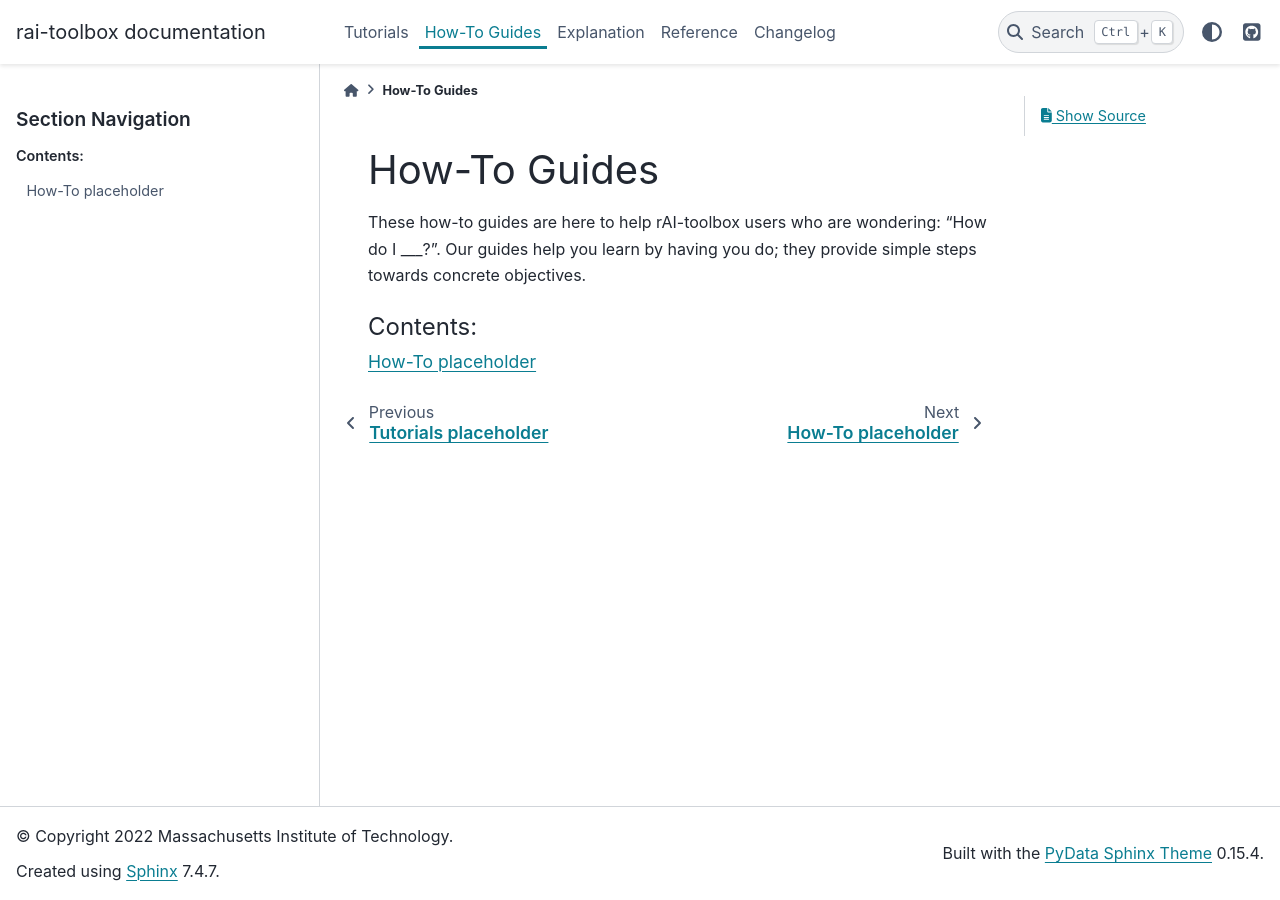
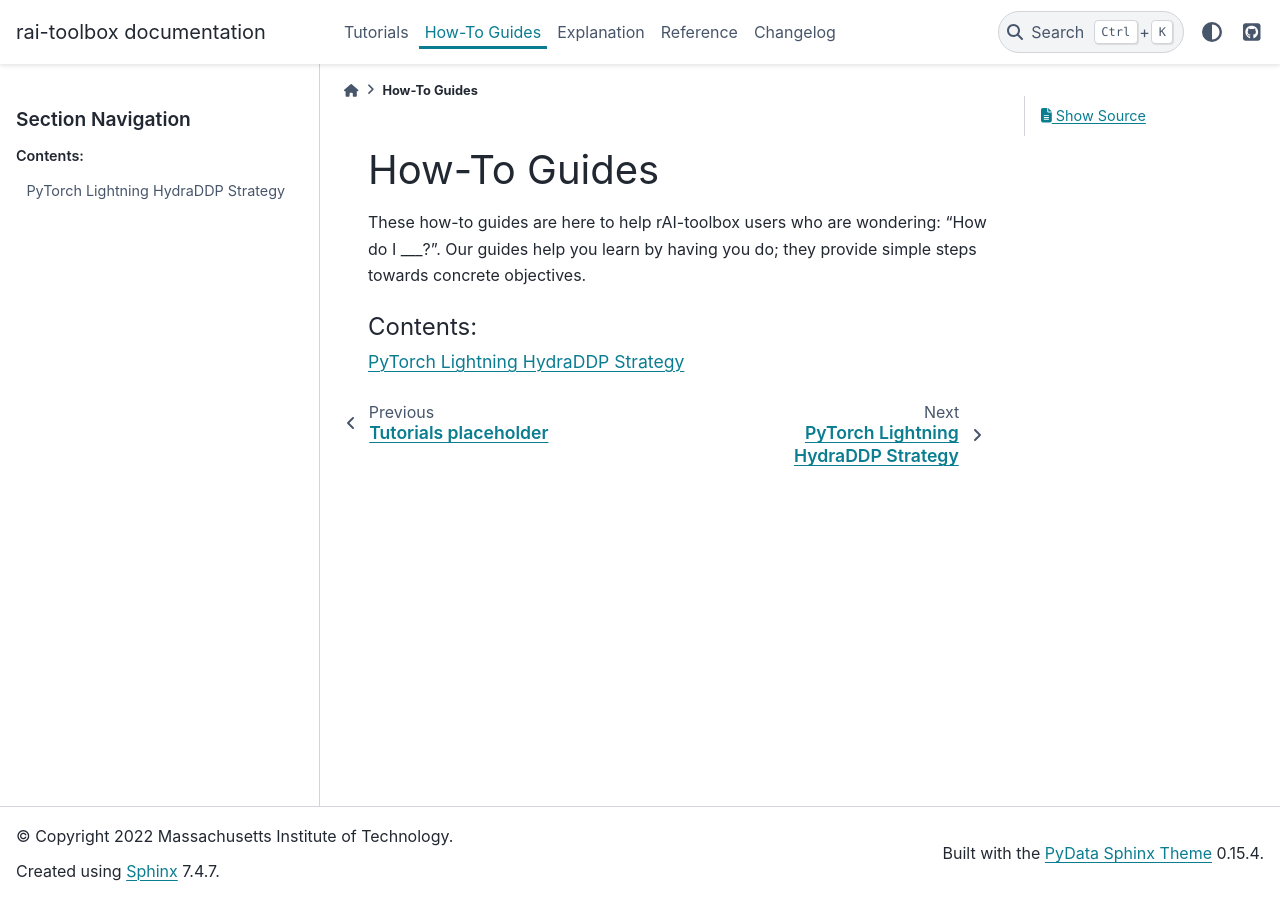
Before and after one commit to mit-ll-responsible-ai/responsible-ai-toolbox, a Sphinx documentation site: the page built from docs/source/how_tos.rst, in a window 1280 px wide. Built offline with Sphinx 7.4.7 and the PyData theme 0.15.4, drawn with Linux system fonts in a browser that asks for light colours; some of the changed lines change nothing that is shown.

Commit message:
initial hydraddp how-to

```diff
--- /dev/null
+++ b/docs/source/how_to/hydraddp.rst
@@ -0,0 +1,99 @@
+.. _hydraddp:
+
+===================================
+PyTorch Lightning HydraDDP Strategy
+===================================
+
+Using Hydra with PyTorch Lightning's Distributed Data Parallel (DDP)
+`Strategy <https://pytorch-lightning.readthedocs.io/en/latest/accelerators/gpu_expert.html#what-is-a-strategy/>`_
+has challenges due to two specific issues:
+
+1. Hydra changes directories to a local `working directory <https://hydra.cc/docs/1.0/tutorials/basic/running_your_app/working_directory/>`_
+2. PyTorch Lightning ``DDP`` strategy launches subprocesses for each local GPU using the values in `sys.argv`.
+
+The rai-toolbox comes with a custom strategy, :func:`~rai_toolbox.mushin.HydraDDP`, that aims to help address
+the challenge of running Hydra and Lightning together for multiple GPUs.
+
+In this How-To we will
+
+1. Define the requirements for a Hydra configuration to run with :func:`~rai_toolbox.mushin.HydraDDP`.
+2. Build a hydra-zen configuration to execute a PyTorch Lightning mult-GPU training task
+3. Execute the training task
+4. Examing the logging directory structure
+
+First, in order for :func:`~rai_toolbox.mushin.HydraDDP` to properly execute the Hydra configuration must
+contain the following to configuration:
+
+- trainer: A ``pytorch_lightning.Trainer`` configuration
+- module: A ``pytorch_lightning.LightningModule`` configuration
+
+This is because each child subprocess launched by PyTorch Lightning will execute the following task function
+defined in ``rai_toolbox.mushin.lightning._pl_main.py``:
+
+.. code-block:: python
+   :caption: Task Function For DDP Child Processes
+
+    def task(trainer: Trainer, module: LightningModule, pl_testing: bool) -> None:
+        if pl_testing:
+            trainer.test(module)
+        else:
+            trainer.fit(module)
+
+The configuration flag for ``pl_testing`` is automatically applied to the configuration before execution.
+
+Next lets define an example of configuration using this custom strategy:
+
+.. code-block:: python
+   :caption: hydra-zen configuration for HydraDDP
+
+   import pytorch_lightning as pl
+
+   from hydra_zen import builds, make_config, instantiate, launch
+   from rai_toolbox.mushin import HydraDDP
+   from rai_toolbox.testing import TestLightningModule
+
+   TrainerConfig = builds(
+       pl.Trainer,
+       accelerator="auto",
+       gpus=2,
+       max_epochs=1,
+       fast_dev_run=True,
+       strategy=builds(HydraDDP),
+       populate_full_signature=True
+   )
+
+   ModuleConfig = builds(TestLightningModule)
+
+   Config = make_config(
+       trainer=TrainerConfig,
+       module=ModuleConfig
+   )
+
+   def task_function(cfg):
+       obj = instantiate(cfg)
+       obj.trainer.fit(obj.module)
+
+Next lets execute the training job
+
+.. code-block:: python
+   :caption: Execute Task
+
+   >> job = launch(Config, task_function)
+   GPU available: True, used: True
+   ...
+
+Lastly, the Hydra working directory will now have these two items
+
+1. The Hydra directory, ``.hydra``, storing the YAML configuration files
+2. The logging file, ``zen_launch.log`` which should have the following output
+
+.. code-block:: text
+   :caption: Output of zen_launch.log
+
+   [2022-04-21 16:51:29,767][__main__][INFO] - Launching child process using Training.fit
+   [2022-04-21 16:51:31,773][torch.distributed.distributed_c10d][INFO] - Added key: store_based_barrier_key:1 to store for rank: 1
+   [2022-04-21 16:51:31,776][torch.distributed.distributed_c10d][INFO] - Added key: store_based_barrier_key:1 to store for rank: 0
+   [2022-04-21 16:51:31,776][torch.distributed.distributed_c10d][INFO] - Rank 0: Completed store-based barrier for key:store_based_barrier_key:1 with 2 nodes.
+   [2022-04-21 16:51:31,783][torch.distributed.distributed_c10d][INFO] - Rank 1: Completed store-based barrier for key:store_based_barrier_key:1 with 2 nodes.
+
+Here you can see that the first line in the logged output indicates that the child process was launched.
--- a/docs/source/how_to/placeholder.rst
+++ /dev/null
@@ -1,2 +0,0 @@
-How-To placeholder
-==================
--- a/docs/source/how_tos.rst
+++ b/docs/source/how_tos.rst
@@ -14,4 +14,4 @@
    :maxdepth: 1
    :caption: Contents:
 
-   how_to/placeholder
+   how_to/hydraddp
```
